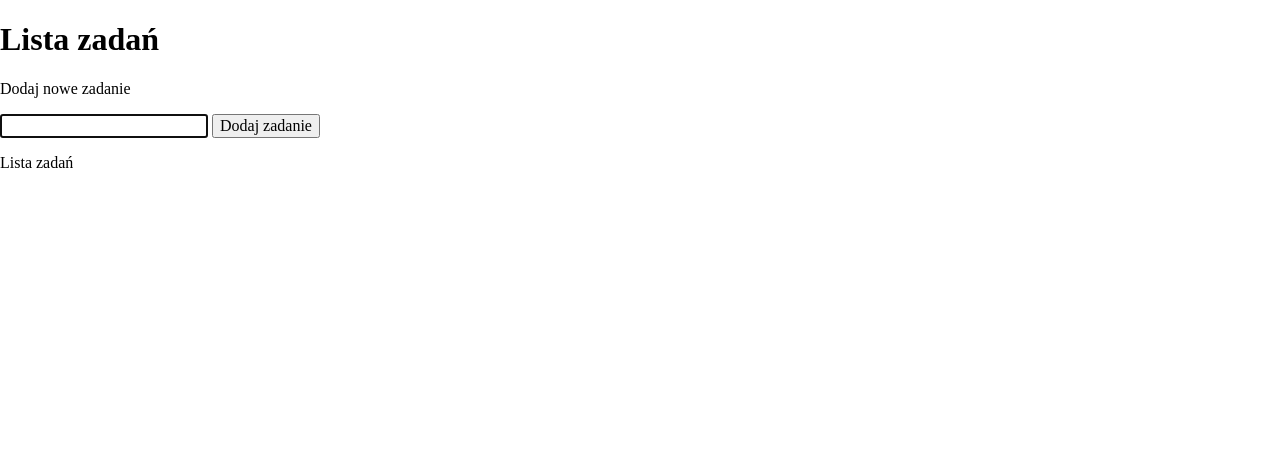
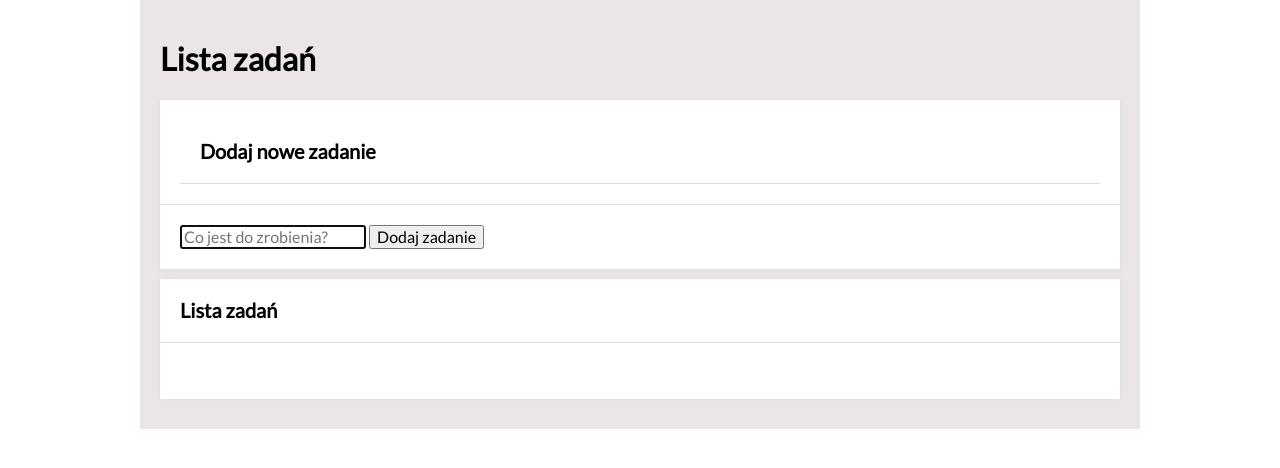
Before and after one commit to Marta-Pabierowska/Lista-zada---projekt, a plain HTML site: page index.html in a window 1280 px wide. Drawn offline with nearby package versions, Linux system fonts and the light colour scheme.

Commit message:
add the main html structure

```diff
--- a/index.html
+++ b/index.html
@@ -21,20 +21,31 @@
 
 </head>
 
-<body class="body">
-    <h1>Lista zadań</h1>
-<div class="heading">
-                <p>Dodaj nowe zadanie</p>
+<body>
+    <main class="container">
+        <header>
+            <h1>Lista zadań</h1>
+        </header>
+        <section class="section">
+            <header class="section__header">
+                <h2 class="section__header">Dodaj nowe zadanie</h2>
+            </header>
+            <div class="section__body">
+                <form class="form js-form">
+                    <input class="form__imput js-newTask" placeholder="Co jest do zrobienia?" autofocus>
+                    <button class="form__button">Dodaj zadanie</button>
+                </form>
             </div>
-    <form class="js-form">
-        <input class="js-newTask" autofocus>
-        <button>Dodaj zadanie</button>
-    </form>
-        <form>
-            <p>Lista zadań</p>
-            <p></p>
-        </form>
-        <ul class="js-tasks"></ul>
+        </section>
+        <section class="section">
+            <header>
+                <h2 class="section__header"> Lista zadań</h2>
+            </header>
+            <div class="section__body">
+                <ul class="js-tasks"></ul>
+            </div>
+        </section>
+    </main>
 </body>
 
 </html>
```
